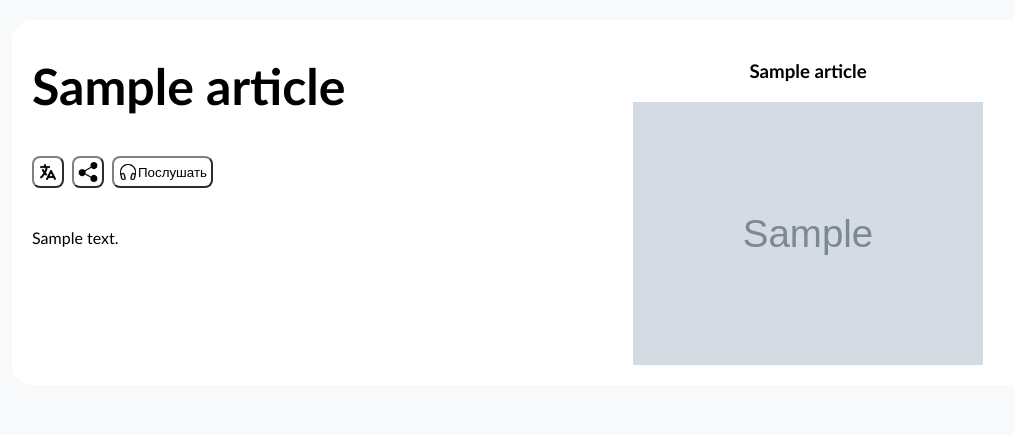
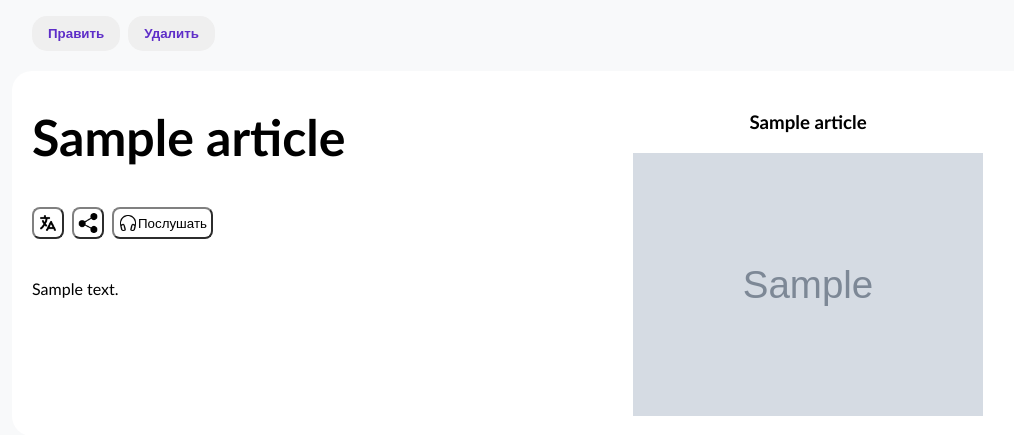
Before and after one commit to VlakBerr/web, a Flask app: a page that uses templates/article.html in a window 1280 px wide. Shown: the part 53-488 px from the top of the page, without its empty margins (108-1122 px from the left). Run offline with Flask 3, Linux system fonts and the light colour scheme; tables that the repository leaves empty hold one stand-in row (values such as "Sample post"); grey boxes marked "Sample" are stand-in pictures.

Commit message:
добавили кнопки правки и удаления статей

```diff
--- a/database.py
+++ b/database.py
@@ -19,9 +19,27 @@ class Database:
         'код'
         cursor.execute(sql, params)
 
-
         'фиксируем изменения'
         connection.commit()
+
+    @staticmethod
+    def select(sql, params=()):
+        'подключаемся к бд'
+        connection=sqlite3.connect(Database.DB)
+
+        'получаем курсор'
+        cursor = connection.cursor()
+
+        'выполняем запрос'
+        cursor.execute(sql, params)
+
+        raw_articles=cursor.fetchall()
+        articles=[]
+        for id, title, content, photo in raw_articles:
+            article = Article(title, content, photo, id)
+            articles.append(article)
+
+        return articles
 
 
     def create_table():
@@ -41,6 +59,23 @@ class Database:
        return True
 
 
+    @staticmethod
+    def find_article_by_id(id):
+        articles = Database.select('SELECT * FROM articles WHERE id = ?', [id])
+
+        if not articles:
+            return None
+        return articles[0]
+
+
+    @staticmethod
+    def delete_article_by_id(id):
+        article=Database.find_article_by_id(id)
+        if article is None:
+            return False
+
+        Database.execute('DELETE FROM articles WHERE id = ?', [id])
+        return True
 
     @staticmethod
     def find_article_by_title(title):
--- a/server.py
+++ b/server.py
@@ -1,4 +1,4 @@
-from flask import Flask, render_template, request, redirect, url_for, flash, send_from_directory
+from flask import Flask, render_template, request, redirect, url_for, flash, send_from_directory, abort
 from article import Article
 import os
 from database import Database
@@ -41,6 +41,13 @@ def uploaded_photo(filename):
     )
 
 
+@app.route("/delete_article/<int:id>", methods=['POST'])
+def delete_article(id):
+    deleted = Database.delete_article_by_id(id)
+    if not deleted:
+        abort(404, f'Article with id "{id}" does not exist')
+
+    return redirect(url_for('index'))
 
 
 @app.route('/add_article', methods=['GET', 'POST'])
--- a/static/article.css
+++ b/static/article.css
@@ -15,6 +15,34 @@ p{
     background-color: #f5f5f7 ;
     display: flex;
     justify-content: center;
+}
+
+.controls_wrapper{
+    display: flex;
+    justify-content: start;
+    width: 1000px;
+
+}
+
+.controls{
+    display: flex;
+}
+
+.controls_btn{
+    color: #5e2ec8;
+    border: none;
+    border-radius: 15px;
+    padding: 10px 16px;
+    cursor: pointer;
+    font-weight: bold;
+    margin-right: 8px;
+
+}
+
+.controls_btn:hover{
+    color: white;
+    background-color: #5e2ec8;
+    transition: background-color 0.5s ease-in-out;
 }
 
 .article {
--- a/static/base.css
+++ b/static/base.css
@@ -38,6 +38,7 @@ hr{
     align-items: center;
     border-bottom: 1px solid lightgrey;
     padding: 10px;
+    margin-bottom: 16px;
 
 }
 
--- a/templates/article.html
+++ b/templates/article.html
@@ -7,6 +7,22 @@
 {% endblock styles %}
 
 {% block content %}
+
+<div class="controls_wrapper">
+    <div class="controls">
+        <button class="controls_btn">Править</button>
+
+        <form action="{{ url_for('delete_article', id=article.id) }}" method="POST">
+        <button
+            type="submit"
+            class="controls_btn"
+            onclick="return confirm('Вы уверены, что зотите удалить статью?')"
+            >Удалить
+        </button>
+        </form>
+    </div>
+</div>
+
 <div class="article">
     <div class="article_text">
         <div>
```
Also changed, not shown: database.db, uploads/Remove-bg.ai_1717918972582.png (added).
